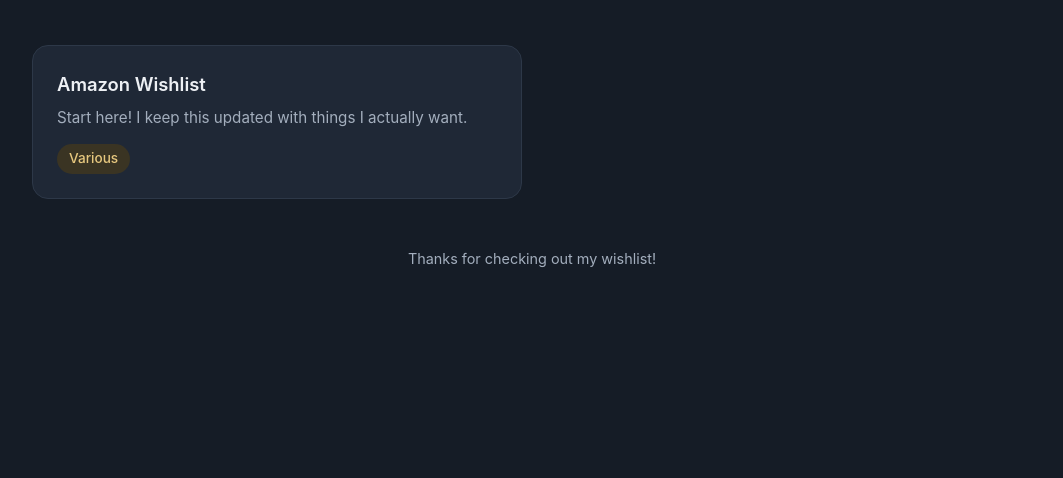
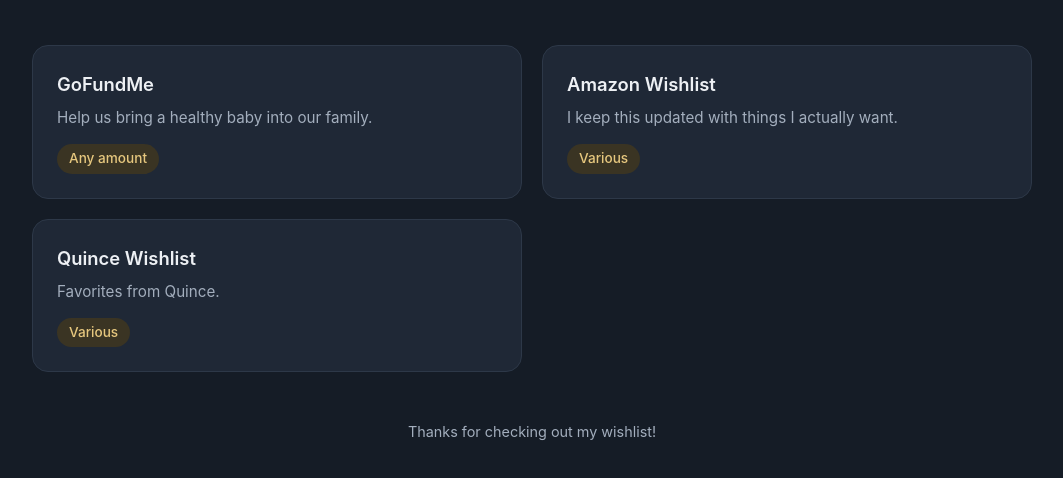
Before and after one commit to bgmakesithappen/kg-gift-site, a plain HTML site: page index.html in a window 1280 px wide. Shown: the part 144-622 px from the top of the page, without its empty margins (108-1171 px from the left). Drawn offline with Linux system fonts and the light colour scheme.

Commit message:
Add GoFundMe and Quince wishlist cards

```diff
--- a/index.html
+++ b/index.html
@@ -197,9 +197,19 @@
         </header>
 
         <section class="gift-grid">
+            <a href="https://www.gofundme.com/f/help-us-bring-a-healthy-baby-into-our-family" target="_blank" rel="noopener noreferrer" class="gift-card">
+                <h3>GoFundMe</h3>
+                <p>Help us bring a healthy baby into our family.</p>
+                <span class="price">Any amount</span>
+            </a>
             <a href="https://www.amazon.com/hz/wishlist/ls/1I8W7RSPH1E35" target="_blank" rel="noopener noreferrer" class="gift-card">
                 <h3>Amazon Wishlist</h3>
-                <p>Start here! I keep this updated with things I actually want.</p>
+                <p>I keep this updated with things I actually want.</p>
+                <span class="price">Various</span>
+            </a>
+            <a href="https://www.quince.com/en-us/wishlist?id=Kellie-dSULhV" target="_blank" rel="noopener noreferrer" class="gift-card">
+                <h3>Quince Wishlist</h3>
+                <p>Favorites from Quince.</p>
                 <span class="price">Various</span>
             </a>
         </section>
```
